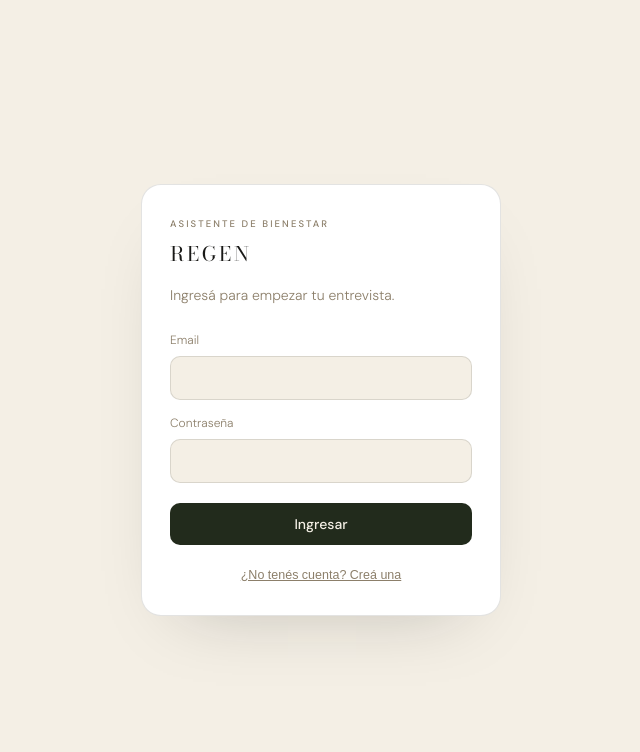
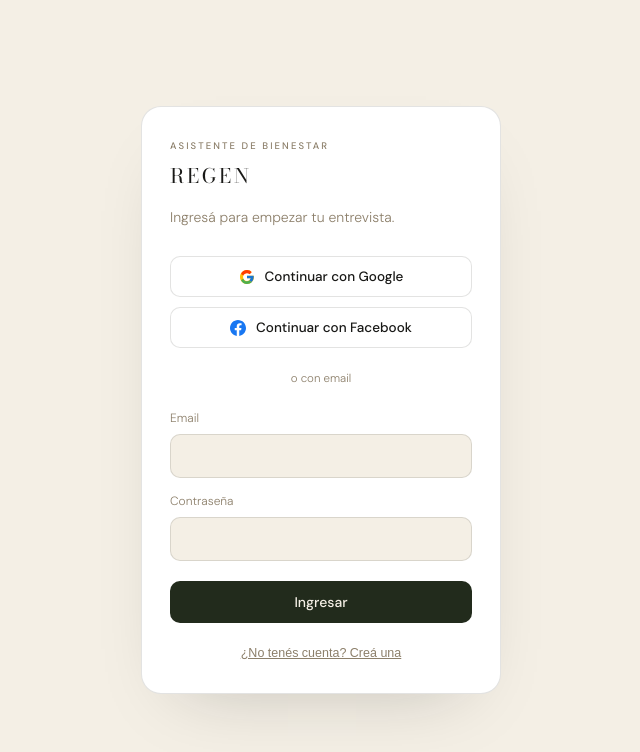
Before and after one commit to sebagaviglio/asistente-regen, a React (Vite) app: page / in a window 1280 px wide. Shown: the top 752 px of the page, without its empty margins (319-959 px from the left). Built offline with nearby package versions, Linux system fonts and the light colour scheme; no server answers.

Commit message:
Agregar login con Google y Facebook

```diff
--- a/src/AuthForm.css
+++ b/src/AuthForm.css
@@ -40,6 +40,43 @@
   display: flex;
   flex-direction: column;
   gap: 14px;
+}
+
+.ra-auth__oauth {
+  display: flex;
+  flex-direction: column;
+  gap: 10px;
+  margin: 4px 0 18px;
+}
+
+.ra-auth__oauth-btn {
+  display: flex;
+  align-items: center;
+  justify-content: center;
+  gap: 10px;
+  padding: 11px;
+  border-radius: 10px;
+  border: 1px solid var(--line);
+  background: #fff;
+  font-family: 'DM Sans', sans-serif;
+  font-size: 13.5px;
+  font-weight: 500;
+  color: var(--black);
+  cursor: pointer;
+  transition: border-color 0.2s, background 0.2s;
+}
+
+.ra-auth__oauth-btn:hover {
+  border-color: var(--sage);
+  background: var(--linen);
+}
+
+.ra-auth__divider {
+  text-align: center;
+  font-size: 11.5px;
+  color: var(--stone-dark);
+  margin-bottom: 16px;
+  position: relative;
 }
 
 .ra-auth__field {
--- a/src/AuthForm.jsx
+++ b/src/AuthForm.jsx
@@ -27,6 +27,13 @@ export default function AuthForm() {
   const [loading, setLoading] = useState(false);
   const [error, setError] = useState(null);
   const [signupNotice, setSignupNotice] = useState(false);
+
+  async function handleOAuth(provider) {
+    setError(null);
+    const { error: authError } = await supabase.auth.signInWithOAuth({ provider });
+    if (authError) setError(translateAuthError(authError.message));
+    // Si no hay error, el navegador redirige a Google/Facebook — no hay más que hacer acá.
+  }
 
   async function handleSubmit(e) {
     e.preventDefault();
@@ -63,6 +70,28 @@ export default function AuthForm() {
         <p className="ra-auth__lead">
           {mode === 'login' ? 'Ingresá para empezar tu entrevista.' : 'Creá tu cuenta para empezar.'}
         </p>
+
+        {!signupNotice && (
+          <div className="ra-auth__oauth">
+            <button type="button" className="ra-auth__oauth-btn" onClick={() => handleOAuth('google')}>
+              <svg width="16" height="16" viewBox="0 0 48 48" aria-hidden="true">
+                <path fill="#FFC107" d="M43.6 20.5H42V20H24v8h11.3c-1.6 4.6-6 8-11.3 8-6.6 0-12-5.4-12-12s5.4-12 12-12c3 0 5.8 1.1 7.9 2.9l6-6C34.6 5.1 29.6 3 24 3 12.4 3 3 12.4 3 24s9.4 21 21 21 21-9.4 21-21c0-1.4-.1-2.5-.4-3.5z" />
+                <path fill="#FF3D00" d="M6.3 14.7l6.6 4.8C14.7 15.9 18.9 13 24 13c3 0 5.8 1.1 7.9 2.9l6-6C34.6 5.1 29.6 3 24 3 16 3 9 7.4 6.3 14.7z" />
+                <path fill="#4CAF50" d="M24 45c5.5 0 10.4-1.9 14.2-5l-6.6-5.4C29.6 36.2 26.9 37 24 37c-5.3 0-9.7-3.4-11.3-8.1l-6.5 5C9 40.6 16 45 24 45z" />
+                <path fill="#1976D2" d="M43.6 20.5H42V20H24v8h11.3c-.8 2.3-2.2 4.3-4.1 5.6l6.6 5.4C41.3 36 44 30.6 44 24c0-1.4-.1-2.5-.4-3.5z" />
+              </svg>
+              Continuar con Google
+            </button>
+            <button type="button" className="ra-auth__oauth-btn" onClick={() => handleOAuth('facebook')}>
+              <svg width="16" height="16" viewBox="0 0 24 24" fill="#1877F2" aria-hidden="true">
+                <path d="M24 12.07C24 5.4 18.6 0 12 0S0 5.4 0 12.07C0 18.1 4.39 23.09 10.13 24v-8.44H7.08v-3.49h3.05V9.41c0-3.02 1.79-4.69 4.53-4.69 1.31 0 2.68.24 2.68.24v2.97h-1.51c-1.49 0-1.95.93-1.95 1.89v2.25h3.32l-.53 3.49h-2.79V24C19.61 23.09 24 18.1 24 12.07z" />
+              </svg>
+              Continuar con Facebook
+            </button>
+          </div>
+        )}
+
+        {!signupNotice && <div className="ra-auth__divider">o con email</div>}
 
         {signupNotice ? (
           <p className="ra-auth__notice">
```
